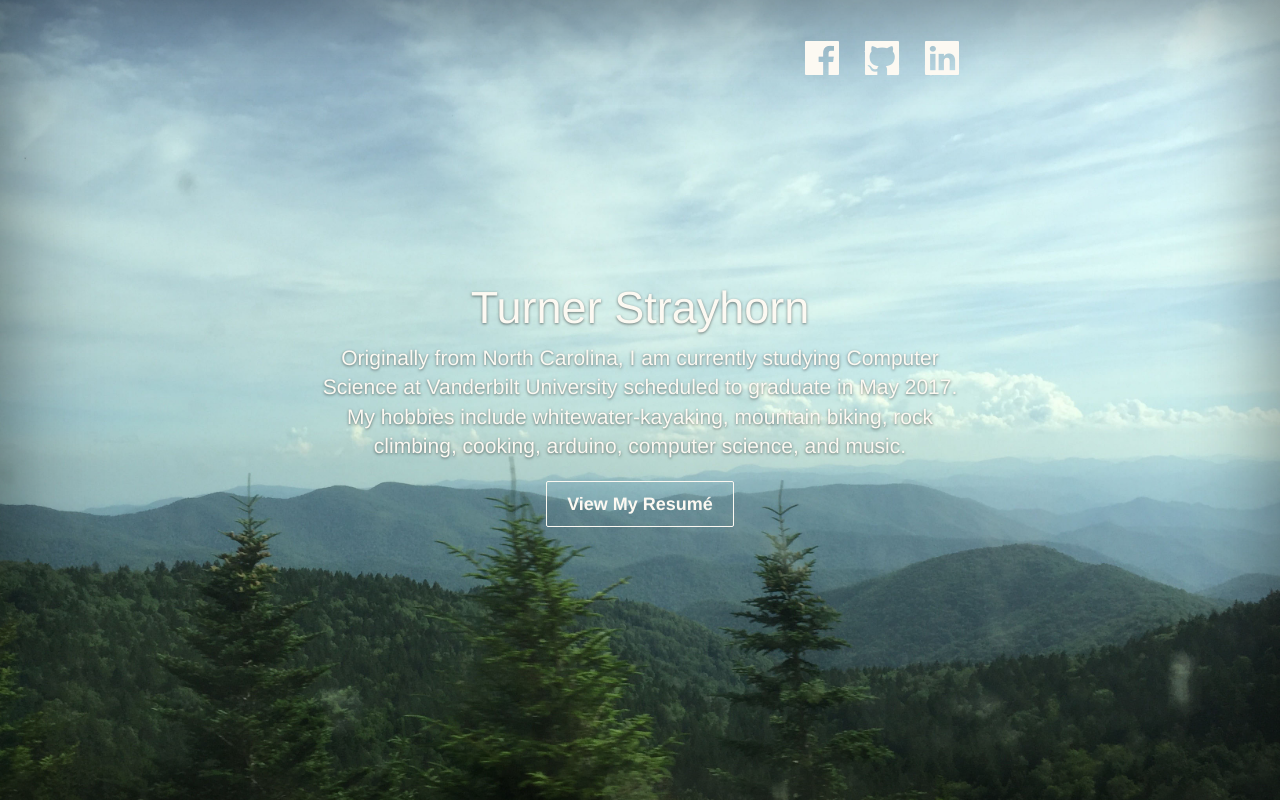
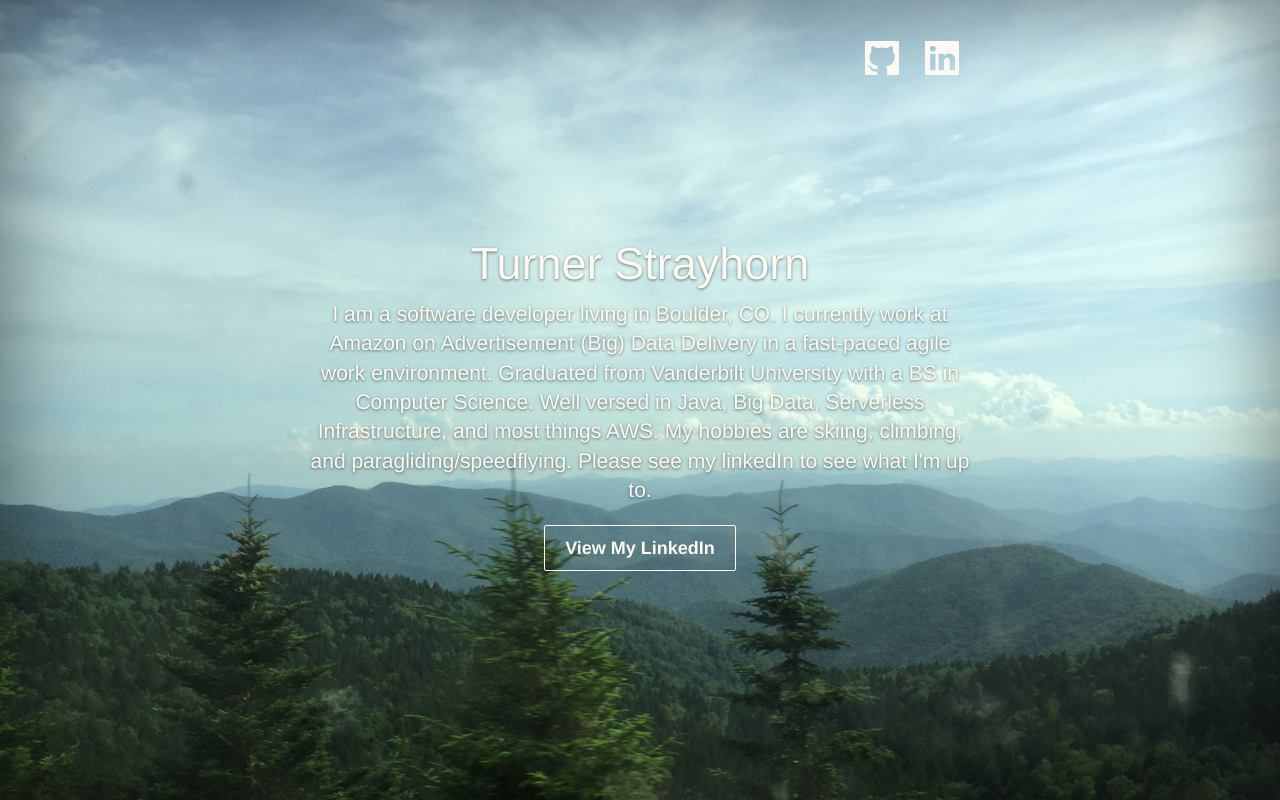
Before and after one commit to renrut/renrut.github.io, a plain HTML site: page index.html in a window 1280 px wide. Drawn offline with nearby package versions, Linux system fonts and the light colour scheme.

Commit message:
Update index.html

```diff
--- a/index.html
+++ b/index.html
@@ -27,13 +27,6 @@
                 <ul class="nav masthead-nav">
 
                   <li>
-                    <a href="https://www.facebook.com/turner.strayhorn">
-                      <li><img src="assets/images/facebook_button.png" width="36" height="36"/>
-                    </a>
-                  </li>
-
-
-                  <li>
                     <a href="https://github.com/renrut" id="git_button">
                       <img src="assets/images/git_button.png" width="36" height="36"/>
                     </a>
@@ -52,10 +45,10 @@
 
           <div class="inner cover">
 	            <h1 class="cover-heading">Turner Strayhorn</h1>
-	            <p class="lead">Originally from North Carolina, I am currently studying Computer Science at Vanderbilt University scheduled to graduate in May 2017. My hobbies include whitewater-kayaking, mountain biking, rock climbing, cooking, arduino, computer science, and music.</p>
+	            <p class="lead">I am a software developer living in Boulder, CO. I currently work at Amazon on Advertisement (Big) Data Delivery in a fast-paced agile work environment. Graduated from Vanderbilt University with a BS in Computer Science. Well versed in Java, Big Data, Serverless Infrastructure, and most things AWS. My hobbies are skiing, climbing, and paragliding/speedflying. Please see my linkedIn to see what I'm up to.</p>
 	            <p class="lead">
 				  <div class="row">
-				        <a class="btn btn-lg btn-default view-pdf" href="assets/docs/Resume.pdf">View My Resumé</a>
+				        <a class="btn btn-lg btn-default view-pdf" href="https://www.linkedin.com/pub/turner-strayhorn/a4/95/bb2">View My LinkedIn</a>
     			  </div>
 	            </p>
           </div>
```
